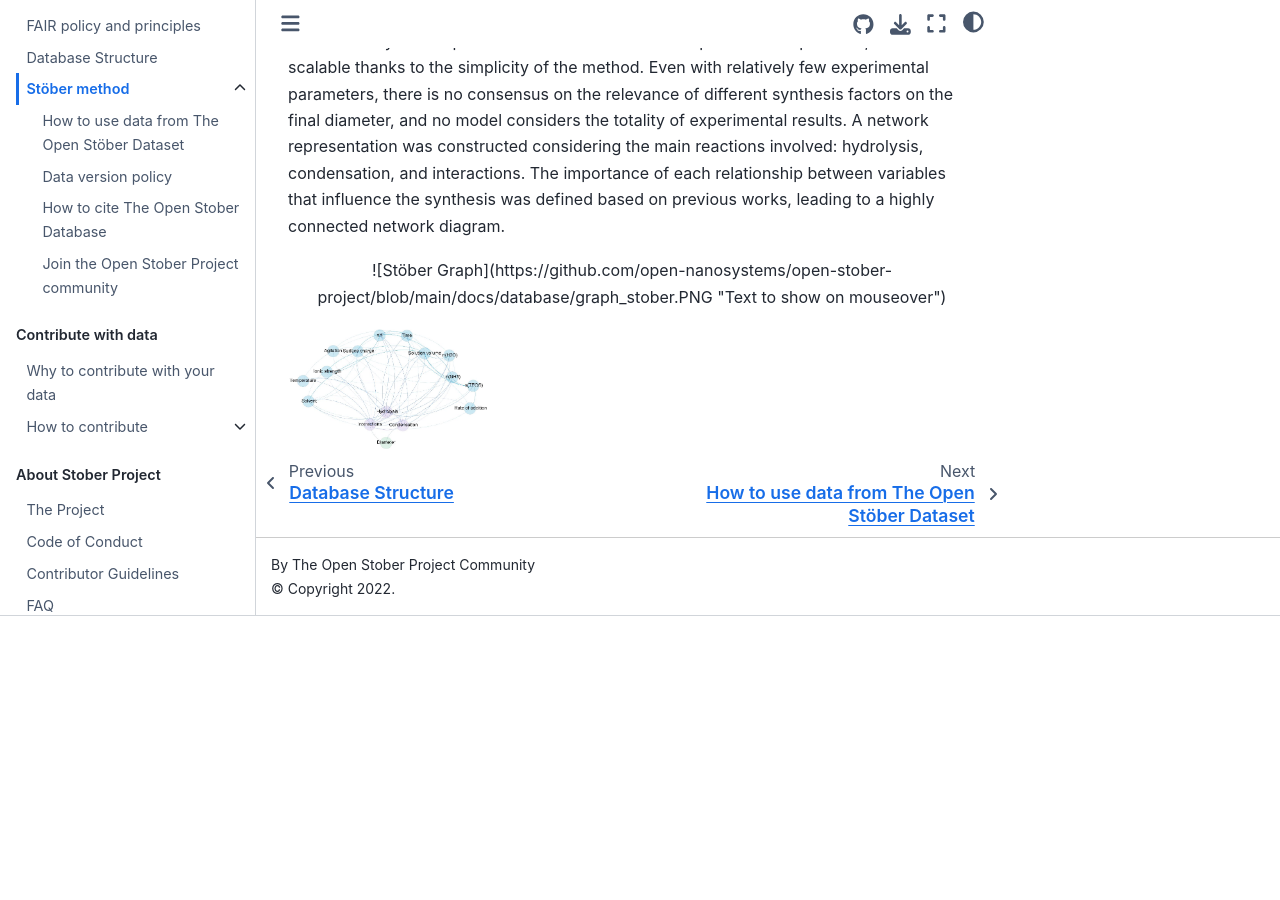
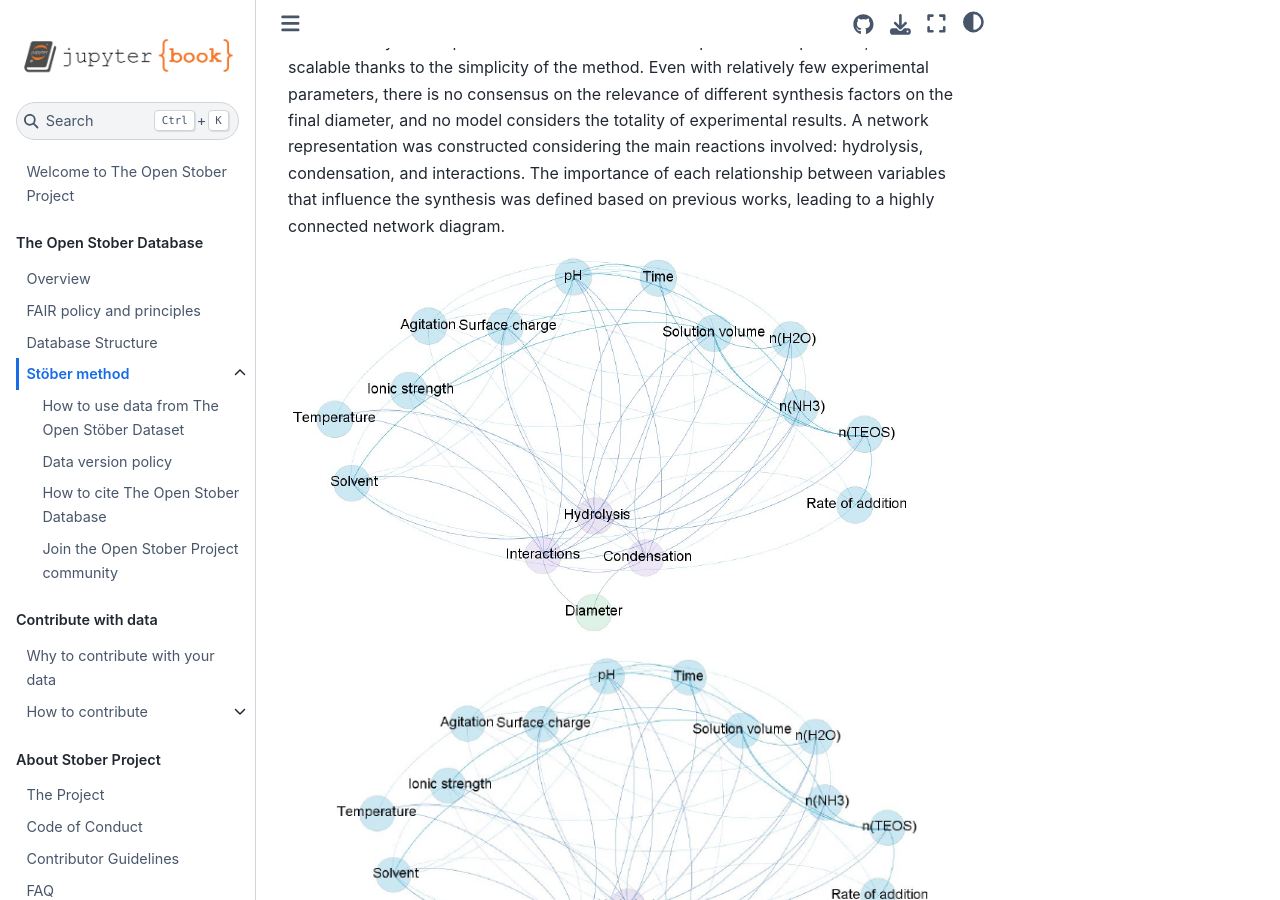
Before and after one commit to open-nanosystems/open-stober-project, a Jupyter Book: the page built from docs/database/stober-method.md, in a window 1280 px wide and 900 px high, scrolled down 442 px. Built offline with Jupyter Book 1.0.4 settings and Sphinx 7.4.7 and the Sphinx Book theme 1.1.4, drawn with Linux system fonts in a browser that asks for light colours; before the commit the page ends 1058 px from its top, so only the background shows below that.

Commit message:
Update stober-method.md

```diff
--- a/docs/database/stober-method.md
+++ b/docs/database/stober-method.md
@@ -4,10 +4,8 @@ The Stöber classical method is based on the base-catalyzed hydrolysis and conde
 
 The Stöber synthesis provides calibrated and monodispersed silica particles, is robust and scalable thanks to the simplicity of the method. Even with relatively few experimental parameters, there is no consensus on the relevance of different synthesis factors on the final diameter, and no model considers the totality of experimental results. A network representation was constructed considering the main reactions involved: hydrolysis, condensation, and interactions. The importance of each relationship between variables that influence the synthesis was defined based on previous works, leading to a highly connected network diagram.
 
-
+![Stöber Graph](https://github.com/open-nanosystems/open-stober-project/blob/main/docs/database/graph_stober.PNG "Text to show on mouseover")
 
 <p align="center">
-  ![Stöber Graph](https://github.com/open-nanosystems/open-stober-project/blob/main/docs/database/graph_stober.PNG "Text to show on mouseover")
+  <img src="https://github.com/open-nanosystems/open-stober-project/blob/main/docs/database/graph_stober.PNG" alt="drawing" width="600"/>
 </p>
-
-<img src="https://github.com/open-nanosystems/open-stober-project/blob/main/docs/database/graph_stober.PNG" alt="drawing" width="200"/>
```
